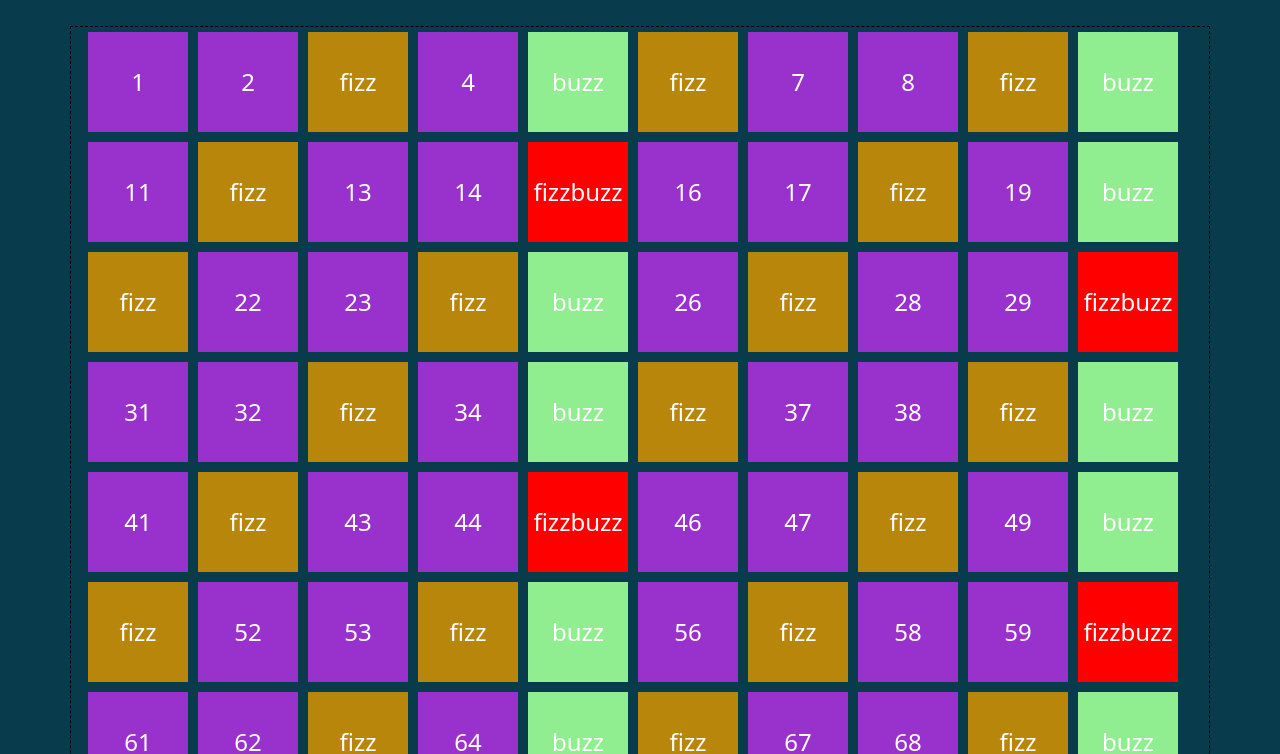
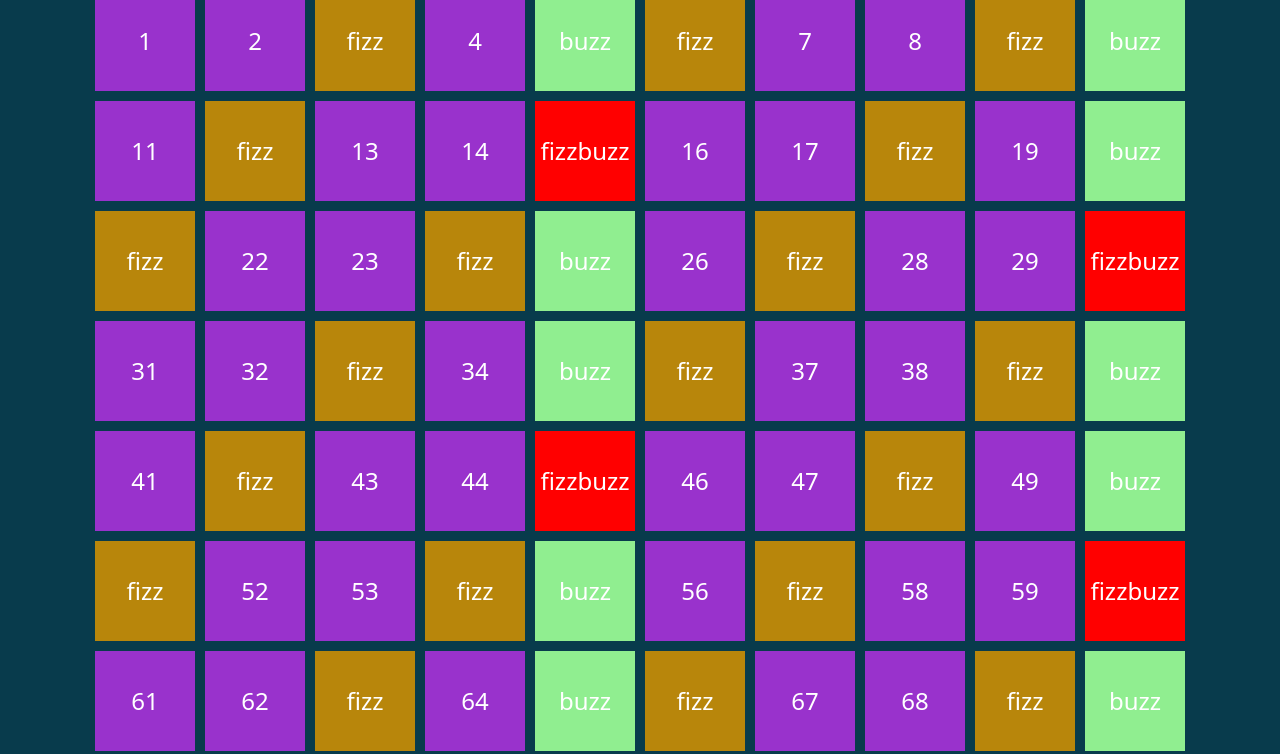
Before and after one commit to Jomar-Navarro/js-fizzbuzz, a plain HTML site: page index.html in a window 1280 px wide. Shown: the part 166-920 px from the top of the page. Drawn offline with nearby package versions, Linux system fonts and the light colour scheme.

Commit message:
[add justify center and removed debug

```diff
--- a/index.html
+++ b/index.html
@@ -12,7 +12,7 @@
   <main>
     <section>
       <h1 class="text-center text-white pt-5">FizzBuzzDOM</h1>
-      <div id="container-box" class="container my-5 debug flex-wrap d-flex">
+      <div id="container-box" class="container my-5W flex-wrap d-flex justify-content-center">
       </div>
     </section>
   </main>
```
